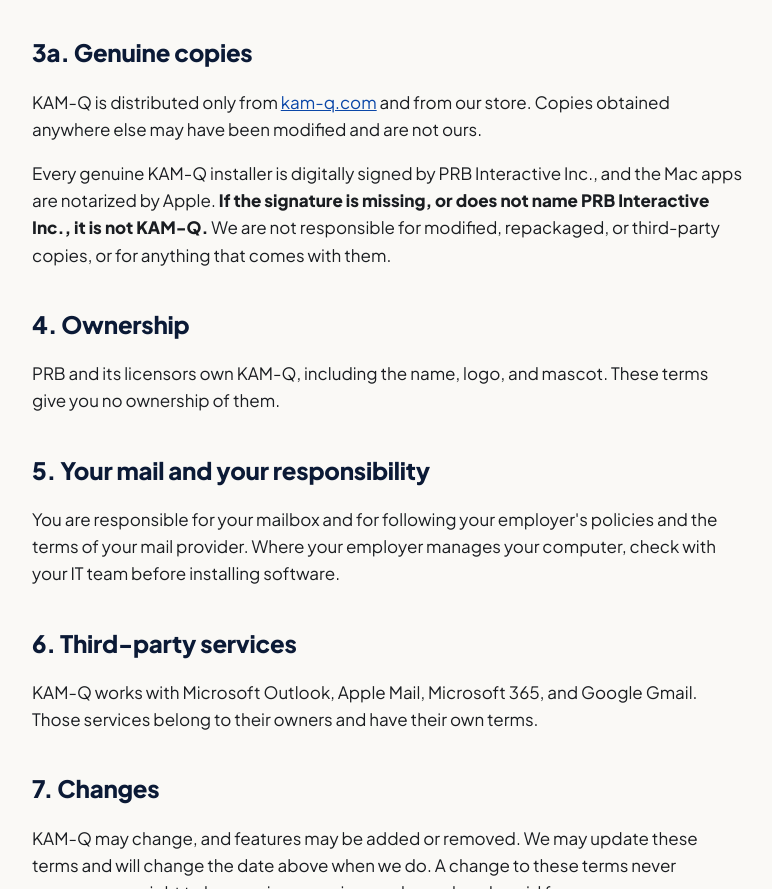
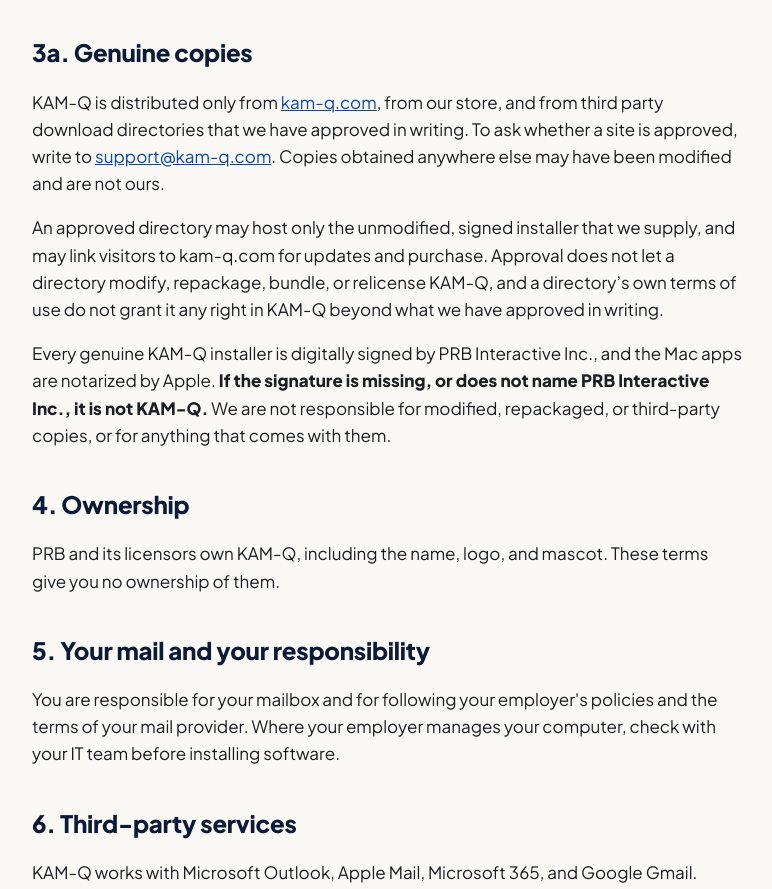
Before and after one commit to Berkyberk1/kam-q-site, a plain HTML site: page terms.html in a window 1280 px wide. Shown: the part 1904-2793 px from the top of the page, without its empty margins (252-1024 px from the left). Drawn offline with Linux system fonts and the light colour scheme.

Commit message:
Draft Terms section 3a carve out for approved third party directories (for review, not for merge)
Co-Authored-By: Claude Sonnet 5.5 <noreply@anthropic.com>
Claude-Session: https://claude.ai/code/session_01UiYZV1Bd8QJ9WgUkrNj544

```diff
--- a/terms.html
+++ b/terms.html
@@ -87,7 +87,8 @@
 <li>Use it to access mail you are not allowed to access.</li>
 </ul>
 <h2>3a. Genuine copies</h2>
-<p>KAM-Q is distributed only from <a href="https://kam-q.com/">kam-q.com</a> and from our store. Copies obtained anywhere else may have been modified and are not ours.</p>
+<p>KAM-Q is distributed only from <a href="https://kam-q.com/">kam-q.com</a>, from our store, and from third party download directories that we have approved in writing. To ask whether a site is approved, write to <a href="mailto:support@kam-q.com">support@kam-q.com</a>. Copies obtained anywhere else may have been modified and are not ours.</p>
+<p>An approved directory may host only the unmodified, signed installer that we supply, and may link visitors to kam-q.com for updates and purchase. Approval does not let a directory modify, repackage, bundle, or relicense KAM-Q, and a directory&rsquo;s own terms of use do not grant it any right in KAM-Q beyond what we have approved in writing.</p>
 <p>Every genuine KAM-Q installer is digitally signed by PRB Interactive Inc., and the Mac apps are notarized by Apple. <b>If the signature is missing, or does not name PRB Interactive Inc., it is not KAM-Q.</b> We are not responsible for modified, repackaged, or third-party copies, or for anything that comes with them.</p>
 <h2>4. Ownership</h2>
 <p>PRB and its licensors own KAM-Q, including the name, logo, and mascot. These terms give you no ownership of them.</p>
```
